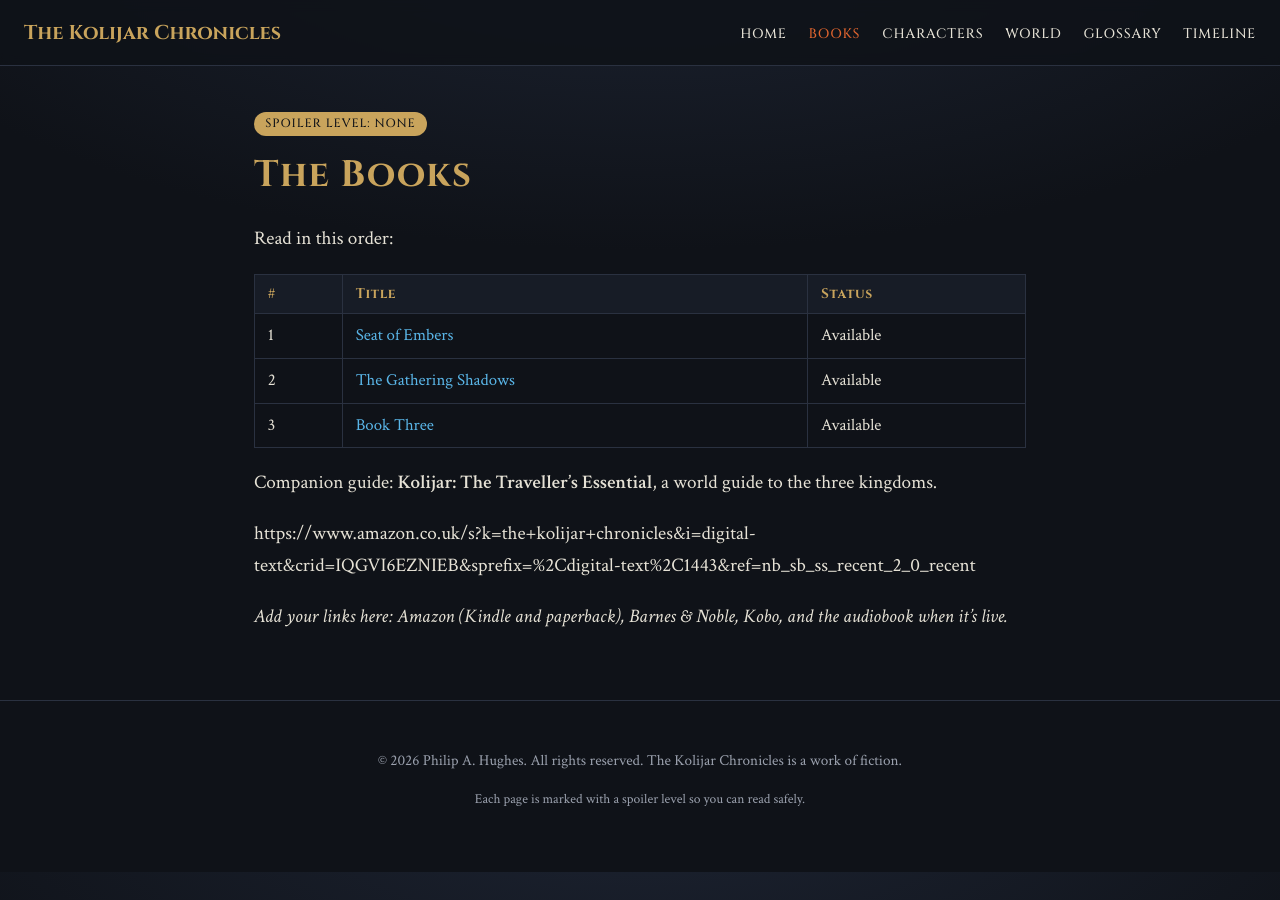
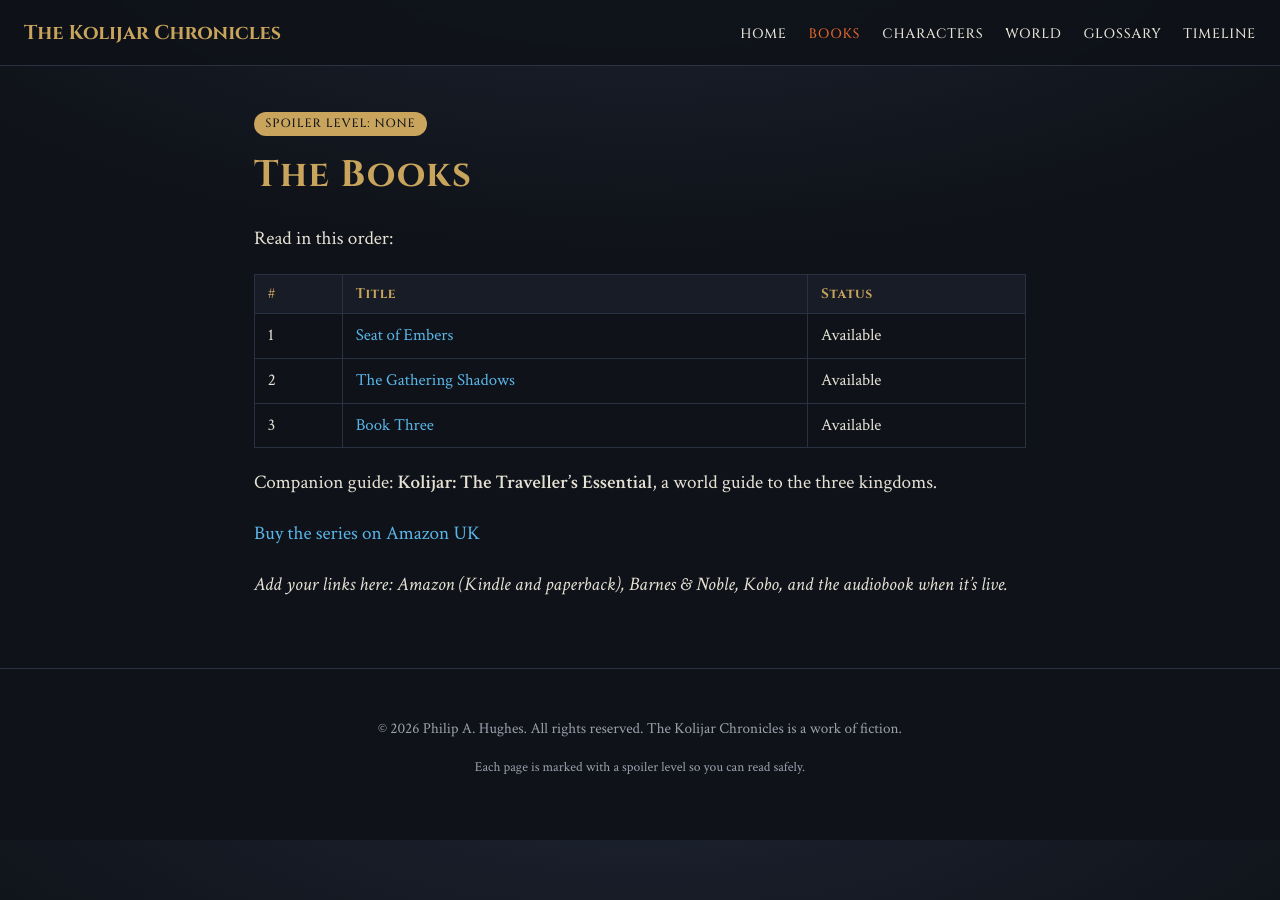
Before and after one commit to philauthor46/Kolijar-Hub, a Jekyll site: the page built from books/index.md, in a window 1280 px wide. Built offline with Jekyll 4.4.1, drawn with Linux system fonts in a browser that asks for light colours.

Commit message:
Update Amazon link for Kolijar Chronicles

```diff
--- a/books/index.md
+++ b/books/index.md
@@ -17,6 +17,6 @@ Read in this order:
 
 Companion guide: **Kolijar: The Traveller's Essential**, a world guide to the three kingdoms.
 
-https://www.amazon.co.uk/s?k=the+kolijar+chronicles&i=digital-text&crid=IQGVI6EZNIEB&sprefix=%2Cdigital-text%2C1443&ref=nb_sb_ss_recent_2_0_recent
+[Buy the series on Amazon UK](https://www.amazon.co.uk/s?k=the+kolijar+chronicles)
 
 *Add your links here: Amazon (Kindle and paperback), Barnes & Noble, Kobo, and the audiobook when it's live.*
```
